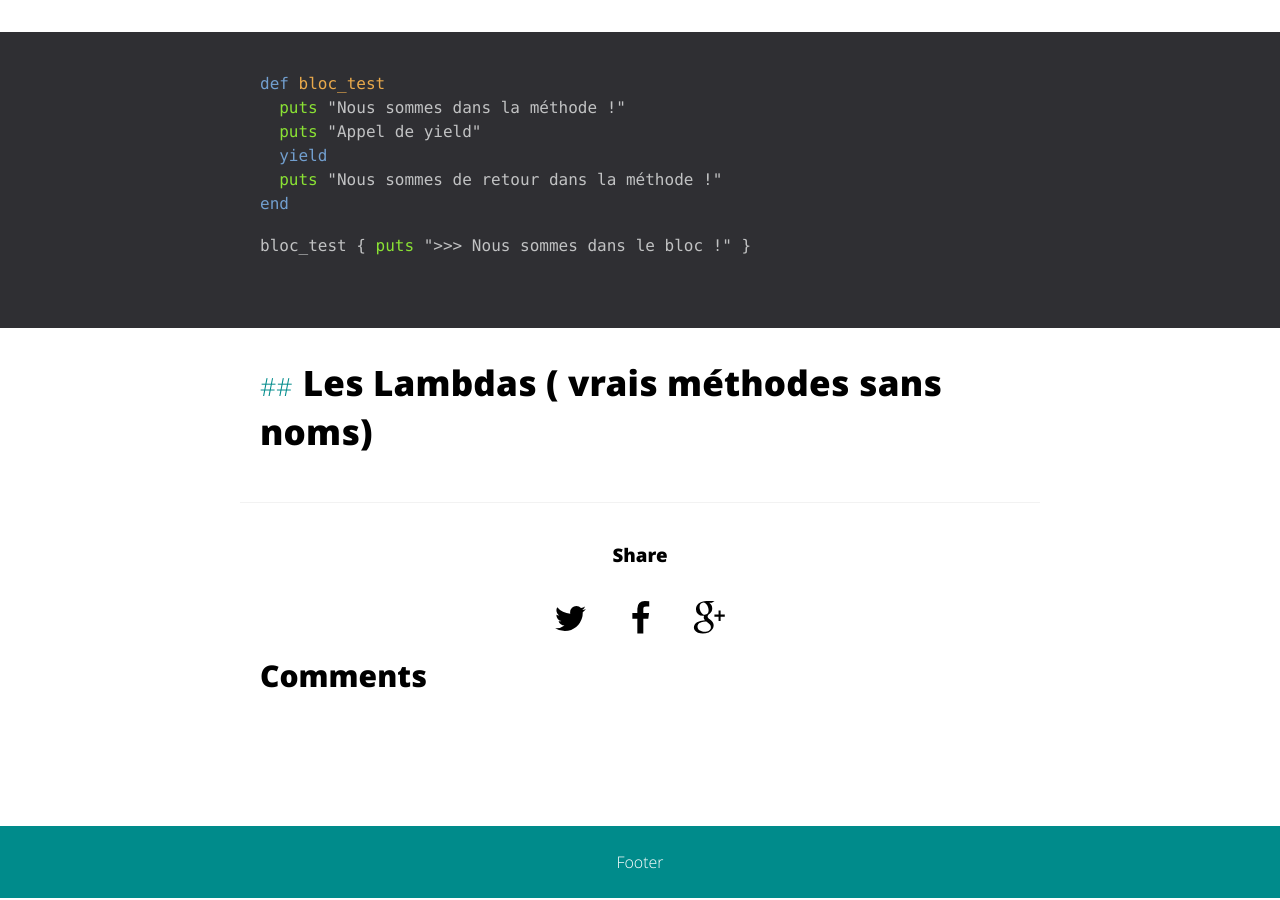
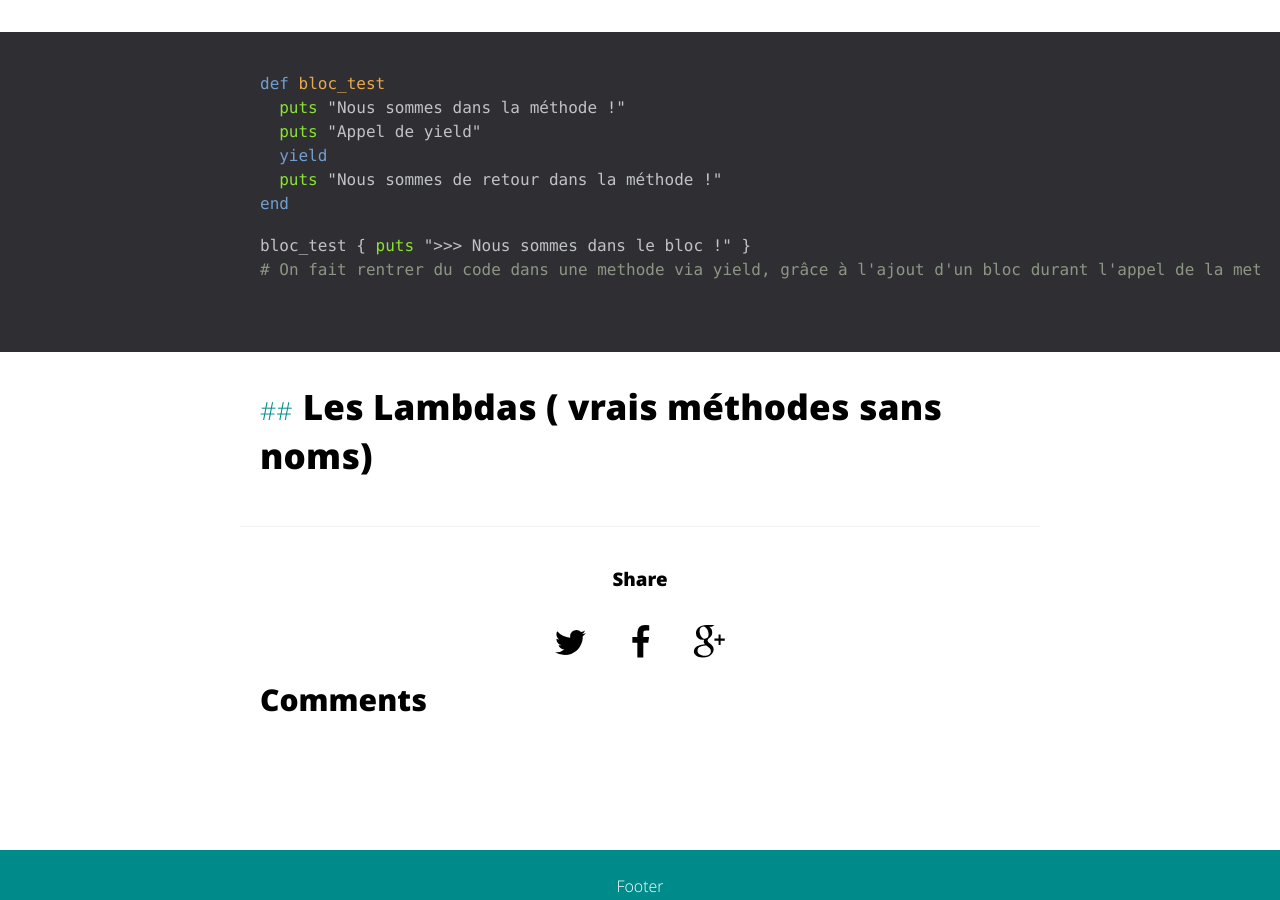
Before and after one commit to fasca/fasca.github.io, a Jekyll site: the page built from _posts/2016-10-26-ruby.md, in a window 1280 px wide and 900 px high, scrolled down 55803 px. Built offline with Jekyll 4.4.1, drawn with Linux system fonts in a browser that asks for light colours; comment, search, counter and statistics services are not loaded.

Commit message:
Updated 2016-10-26-ruby.md

````diff
--- a/_posts/2016-10-26-ruby.md
+++ b/_posts/2016-10-26-ruby.md
@@ -1493,6 +1493,7 @@ def bloc_test
 end
 
 bloc_test { puts ">>> Nous sommes dans le bloc !" }
+# On fait rentrer du code dans une methode via yield, grâce à l'ajout d'un bloc durant l'appel de la methode.
 ```
 
 ## Les Lambdas ( vrais méthodes sans noms)
````
